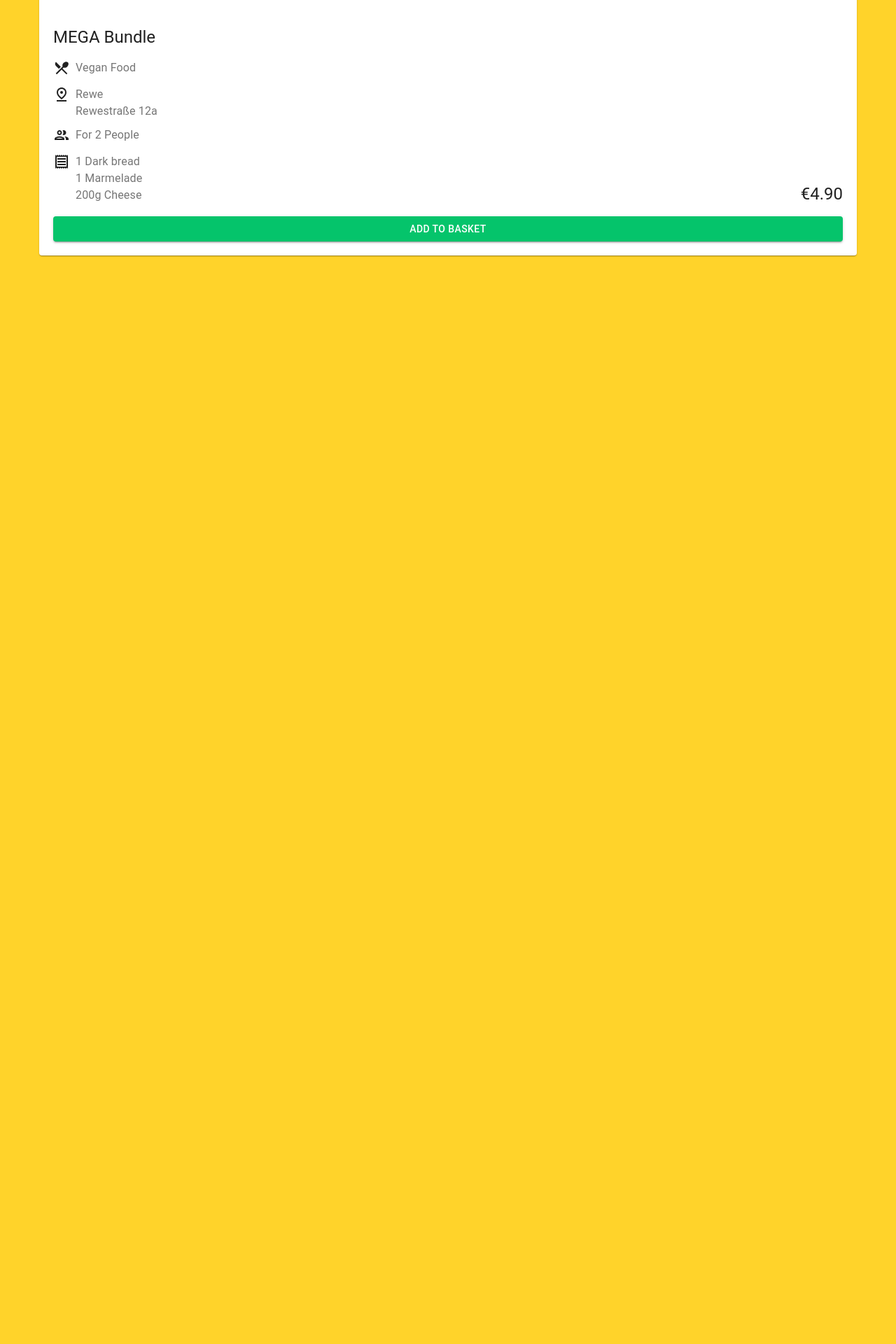
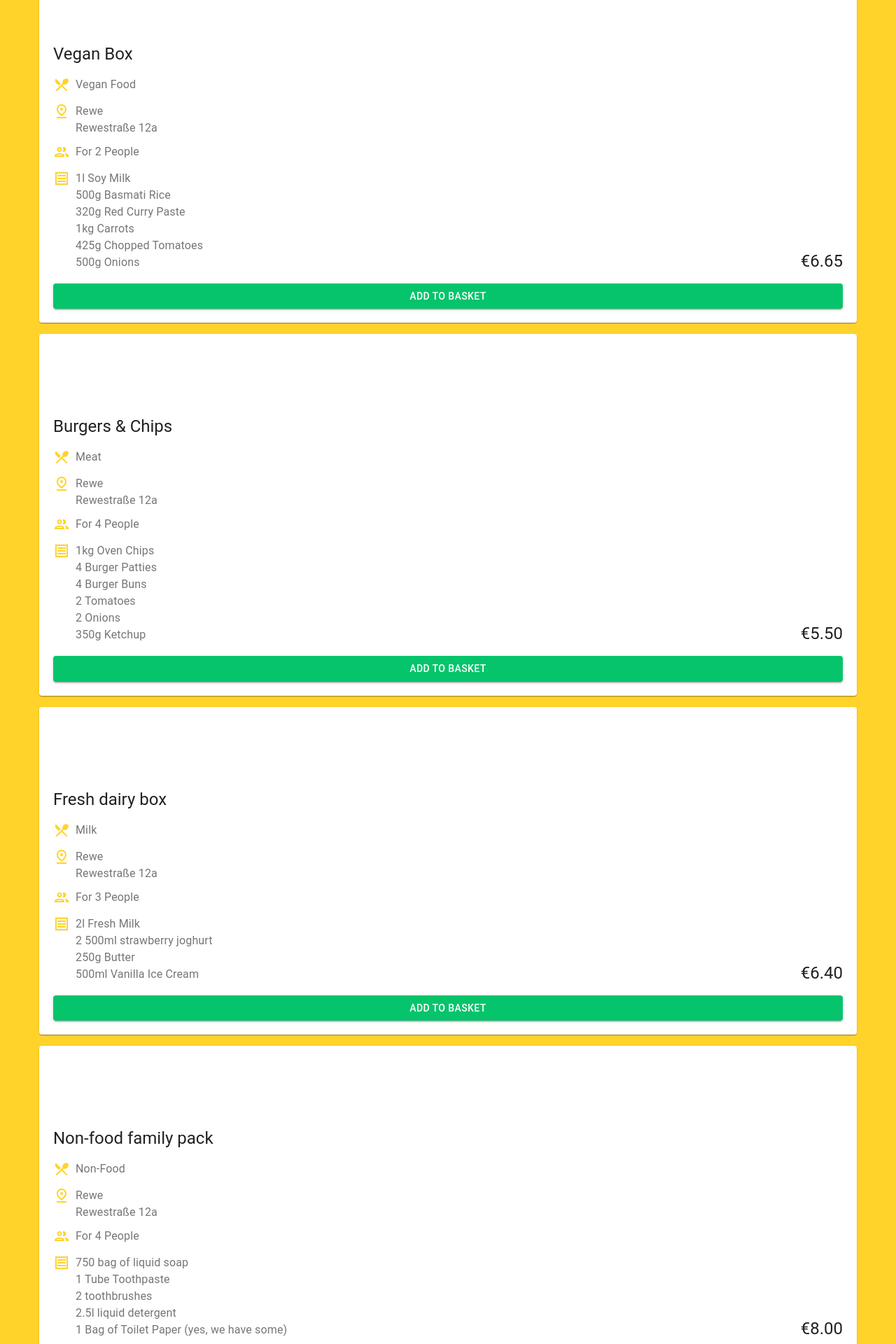
Before and after one commit to tchock/wirvsvirushackathon, a React app in the folder packages/frontend/: page / in a window 1280 px wide. Shown: the part 580-2500 px from the top of the page at 70% size. Before the commit the page ends 985 px from the top, so only its background shows below. Built offline with nearby package versions, Linux system fonts and the light colour scheme.

Commit message:
Use apollo for local state (#18)

```diff
--- a/packages/frontend/package.json
+++ b/packages/frontend/package.json
@@ -72,5 +72,8 @@
     "webpack-dev-server": "2.11.5",
     "webpack-graphql-loader": "0.1.2",
     "webpack-merge": "4.2.2"
+  },
+  "resolutions": {
+    "chokidar": "3.3.1"
   }
 }
--- a/packages/frontend/src/components/IconListItem.tsx
+++ b/packages/frontend/src/components/IconListItem.tsx
@@ -5,7 +5,7 @@ export function IconListItem({ icon: Icon, children }) {
   return (
     <Box mb={1.25} display="flex">
       <Box mr={1}>
-        <Icon />
+        <Icon color="secondary" />
       </Box>
       <Typography color="textSecondary">{children}</Typography>
     </Box>
--- a/packages/frontend/src/containers/BundleOverview/BundleOverview.tsx
+++ b/packages/frontend/src/containers/BundleOverview/BundleOverview.tsx
@@ -10,49 +10,186 @@ import ItemsIcon from "@material-ui/icons/ReceiptOutlined";
 import TypeIcon from "@material-ui/icons/LocalDiningOutlined";
 import { IconListItem } from "../../components/IconListItem";
 import { Box } from "@material-ui/core";
+import { useQuery } from "@apollo/react-hooks";
+import { gql } from "apollo-boost";
 
 const { default: placeholderHeaderImage } = require("./placeholder_header.png");
 
+const GET_BASKET = gql`
+  query getBasket {
+    basketItems @client
+    selectedShopId @client
+  }
+`;
+
 export function BundleOverview() {
-  return (
-    <>
-      <BundleItem
-        name="Super Bundle"
-        products={[
-          { name: "Bananas", quantity: 5, price: 2 },
-          { name: "Apples", quantity: 8, price: 2 },
-          { name: "Pineapple", quantity: 1, price: 3 }
-        ]}
-        location={{
+  const bundles = [
+    {
+      nodeId: '123',
+      peopleCount: 4,
+      name: 'Pasta Dinner',
+      category: 'Pasta',
+      items: [
+        { name: "Onions", unit: "g", quantity: 500, price: 1.2 },
+        { name: "Chopped Tomatoes", unit: "g", quantity: 425, price: 0.5 },
+        { name: "Tomato Puree", unit: "g", quantity: 45, price: 1.0 },
+        { name: "Spaghetti", unit: "g", quantity: 500, price: 0.75 },
+      ],
+      location: {
+        nodeId: 123,
         name: "Rewe",
         street: "Rewestraße",
         streetNumber: "12a",
         zipCode: 12345,
         city: "Berlin"
-        }}
-        onAddToCart={() => console.log("added to cart")}
-      />
-      <BundleItem
-        name="MEGA Bundle"
-        products={[
-          { name: "Dark bread", quantity: 1, price: 1.5 },
-          { name: "Marmelade", quantity: 1, price: 1.2 },
-          { name: "Cheese", unit: "g", quantity: 200, price: 2.2 }
-        ]}
-        location={{
+      },
+    },
+    {
+      nodeId: '321',
+      name: 'Vegan Box',
+      category: 'Vegan Food',
+      peopleCount: 2,
+      items: [
+        { name: "Soy Milk", unit: "l", quantity: 1, price: 1.0 },
+        { name: "Basmati Rice", unit: "g", quantity: 500, price: 0.75 },
+        { name: "Red Curry Paste", unit: "g", quantity: 320, price: 2.2 },
+        { name: "Carrots", unit: "kg", quantity: 1, price: 1.0 },
+        { name: "Chopped Tomatoes", unit: "g", quantity: 425, price: 0.5 },
+        { name: "Onions", unit: "g", quantity: 500, price: 1.2 },
+      ],
+      location: {
+        nodeId: 123,
         name: "Rewe",
         street: "Rewestraße",
         streetNumber: "12a",
         zipCode: 12345,
         city: "Berlin"
-        }}
-        onAddToCart={() => console.log("added to cart")}
+      },
+    },
+    {
+      nodeId: '999',
+      name: 'Burgers & Chips',
+      category: 'Meat',
+      peopleCount: 4,
+      items: [
+        { name: "Oven Chips", unit: "kg", quantity: 1, price: 1.0 },
+        { name: "Burger Patties", quantity: 4, price: 2.5 },
+        { name: "Burger Buns", quantity: 4, price: 1.0 },
+        { name: "Tomatoes", quantity: 2, price: 0.5 },
+        { name: "Onions", quantity: 2, price: 0.25 },
+        { name: "Ketchup", unit: "g", quantity: 350, price: 0.25 },
+      ],
+      location: {
+        nodeId: 123,
+        name: "Rewe",
+        street: "Rewestraße",
+        streetNumber: "12a",
+        zipCode: 12345,
+        city: "Berlin"
+      },
+    },
+    {
+      nodeId: '33333',
+      name: 'Fresh dairy box',
+      category: 'Milk',
+      peopleCount: 3,
+      items: [
+        { name: "Fresh Milk", unit: "l", quantity: 2, price: 1.0 },
+        { name: "500ml strawberry joghurt", quantity: 2, price: 1.0 },
+        { name: "Butter", unit: "g", quantity: 250, price: 2.2 },
+        { name: "Vanilla Ice Cream", unit: "ml", quantity: 500, price: 2.2 },
+      ],
+      location: {
+        nodeId: 321,
+        name: "Rewe",
+        street: "Rewestraße",
+        streetNumber: "12a",
+        zipCode: 12345,
+        city: "Berlin"
+      },
+    },
+    {
+      nodeId: '1111',
+      name: 'Non-food family pack',
+      category: 'Non-Food',
+      peopleCount: 4,
+      items: [
+        { name: "bag of liquid soap", unig: "ml", quantity: 750, price: 2.75 },
+        { name: "Tube Toothpaste", quantity: 1, price: 0.75 },
+        { name: "toothbrushes", quantity: 2, price: 0.5 },
+        { name: "liquid detergent", unit: "l", quantity: 2.5, price: 1.5 },
+        { name: "Bag of Toilet Paper (yes, we have some)", quantity: 1, price: 2.5 },
+      ],
+      location: {
+        nodeId: 321,
+        name: "Rewe",
+        street: "Rewestraße",
+        streetNumber: "12a",
+        zipCode: 12345,
+        city: "Berlin"
+      },
+    },
+    {
+      nodeId: '999999',
+      name: 'Breakfast for one week',
+      category: 'Breakfast',
+      peopleCount: 2,
+      items: [
+        { name: "cereals with raisins and nuts", unig: "kg", quantity: 1, price: 2.25 },
+        { name: "long life milk", unig: "l", quantity: 1, price: 0.75 },
+        { name: "Cherry Jam", unig: "ml", quantity: 325, price: 1.50 },
+        { name: "Sliced Rye Bread", unig: "g", quantity: 500, price: 2.50 },
+        { name: "Nutella", quantity: 1, price: 1.50 },
+        { name: "Packages of Toast", quantity: 2, price: 1.75 },
+      ],
+      location: {
+        nodeId: 321,
+        name: "Rewe",
+        street: "Rewestraße",
+        streetNumber: "12a",
+        zipCode: 12345,
+        city: "Berlin"
+      },
+    },
+  ];
+
+  const { data, client } = useQuery<any>(GET_BASKET);
+
+  const basket = data?.basketItems ?? [];
+  const selectedShopId = data?.selectedShopId;
+
+  const renderBundles = basket.length ? bundles
+    .filter(bundle => bundle.location.nodeId === selectedShopId)
+    .filter(bundle => !basket.find((basketNodeId) => basketNodeId === bundle.nodeId))
+    : bundles;
+
+  return (
+    <>
+      {renderBundles.map(bundle => (
+        <BundleItem
+          key={bundle.nodeId}
+          name={bundle.name}
+          peopleCount={bundle.peopleCount}
+          category={bundle.category}
+          products={bundle.items}
+          location={bundle.location}
+          onAddToCart={() => addToBasket(bundle)}
         />
+      ))}
     </>
   );
+
+  function addToBasket(bundle) {
+    const data = {
+      basketItems: [...basket, bundle.nodeId],
+      selectedShopId: bundle.location.nodeId,
+    };
+
+    client.writeData({ data })
+  }
 }
 
-function BundleItem({ name: bundleName, products, location, onAddToCart }) {
+function BundleItem({ name: bundleName, products, location, peopleCount, category, onAddToCart }) {
   const price = products.reduce((acc, product) => acc + product.price, 0);
   return (
     <ContentCard>
@@ -60,13 +197,13 @@ function BundleItem({ name: bundleName, products, location, onAddToCart }) {
       <Typography variant="h5" paragraph>
         {bundleName}
       </Typography>
-      <IconListItem icon={TypeIcon}>Vegan Food</IconListItem>
+      <IconListItem icon={TypeIcon}>{category}</IconListItem>
       <IconListItem icon={LocationIcon}>
         {location.name}
         <br />
         {location.street} {location.streetNumber}
       </IconListItem>
-      <IconListItem icon={PeopleIcon}>For 2 People</IconListItem>
+      <IconListItem icon={PeopleIcon}>For {peopleCount} People</IconListItem>
 
       <Box display="flex" justifyContent="space-between" alignItems="flex-end">
         <Box flexGrow={1}>
--- a/packages/frontend/src/graphQl.ts
+++ b/packages/frontend/src/graphQl.ts
@@ -1,5 +1,10 @@
-import ApolloClient from 'apollo-boost';
+import ApolloClient, { InMemoryCache } from 'apollo-boost';
+import { resolvers, typeDefs } from './resolvers';
+
 
 export const client = new ApolloClient({
+  cache: new InMemoryCache(),
   uri: 'https://q97xw1f31g.execute-api.us-east-1.amazonaws.com/dev/graphql',
+  typeDefs,
+  resolvers,
 });
--- /dev/null
+++ b/packages/frontend/src/resolvers.ts
@@ -0,0 +1,17 @@
+import gql from 'graphql-tag';
+import { ApolloCache } from 'apollo-cache';
+
+export const typeDefs = gql`
+  extend type Query {
+    basketItems: [String]
+    selectedShopId: String
+  }
+`;
+
+export type ResolverFn = (
+  parent: any,
+  args: any,
+  { cache } : { cache: ApolloCache<any> }
+) => any;
+
+export const resolvers = {};
```
Also changed, not shown: 1 other file (tests, documents, lock files or other folders). Lines whose indentation alone changed are shown as unchanged.
